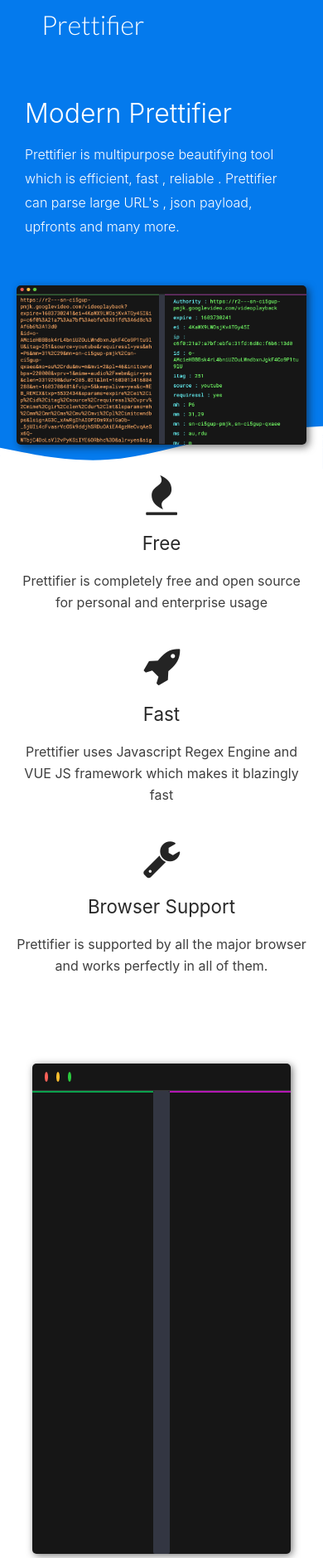
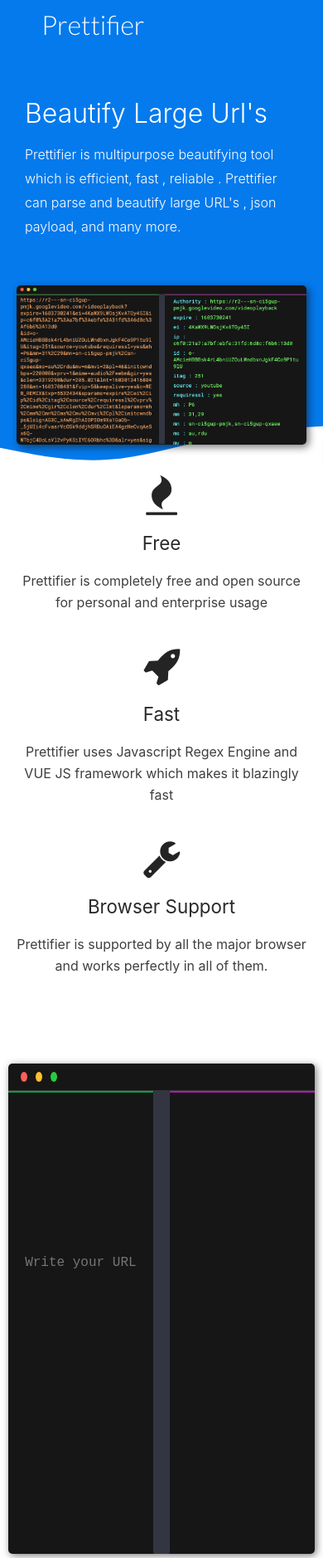
Before and after one commit to himanshu12345yadav/Prettifier, a Vue app: page / in a window 390 px wide. Shown: the whole page at 83% size. Built offline with nearby package versions, Linux system fonts and the light colour scheme.

Commit message:
Minor bug fixes

```diff
--- a/src/components/landing.vue
+++ b/src/components/landing.vue
@@ -5,11 +5,11 @@
   <div class="showcase">
     <div class="container">
       <div class="product-intro">
-        <div class="product-intro-heading">Modern Prettifier</div>
+        <div class="product-intro-heading">Beautify Large Url's</div>
         <div class="product-intro-content">
           Prettifier is multipurpose beautifying tool which is efficient, fast ,
-          reliable . Prettifier can parse large URL's , json payload, upfronts
-          and many more.
+          reliable . Prettifier can parse and beautify large URL's , json
+          payload, and many more.
         </div>
       </div>
       <div class="product-image">
@@ -159,4 +159,14 @@
   border-radius: 5px;
   box-shadow: 3px 3px 10px #1111118f;
 }
+@media (max-width: 768px) {
+  .main-parser {
+    width: 90%;
+  }
+}
+@media (max-width: 576px) {
+  .main-parser {
+    width: 95%;
+  }
+}
 </style>
--- a/src/components/parser.vue
+++ b/src/components/parser.vue
@@ -14,6 +14,7 @@
         ref="input_text"
         @keyup="keyUpHandler"
         v-model="input_text"
+        placeholder="Write your URL Here!"
       ></textarea>
     </div>
     <div
@@ -142,8 +143,10 @@
   justify-content: center;
   align-items: center;
 }
-.hidden {
-  display: none;
+::placeholder {
+  text-align: center;
+  line-height: 400px;
+  font-size: 1.5rem;
 }
 .parsing-error-message {
   font-family: "Lato", sans-serif !important;
@@ -156,9 +159,20 @@
   letter-spacing: 1.5px;
 }
 .parsing-error-icon {
-  color: white;
+  color: #c2c2c2;
   padding: 20px;
   font-size: 3rem;
+}
+
+@media (max-width: 768px) {
+  ::placeholder {
+    font-size: 1.1rem;
+  }
+}
+@media (max-width: 576px) {
+  ::placeholder {
+    font-size: 1rem;
+  }
 }
 </style>
 
--- /dev/null
+++ b/vue.config.js
@@ -0,0 +1,5 @@
+module.exports = {
+  publicPath: process.env.NODE_ENV === 'production'
+    ? '/prettifier/'
+    : '/'
+}
```
Also changed, not shown: 1 other file (tests, documents, lock files or other folders).
